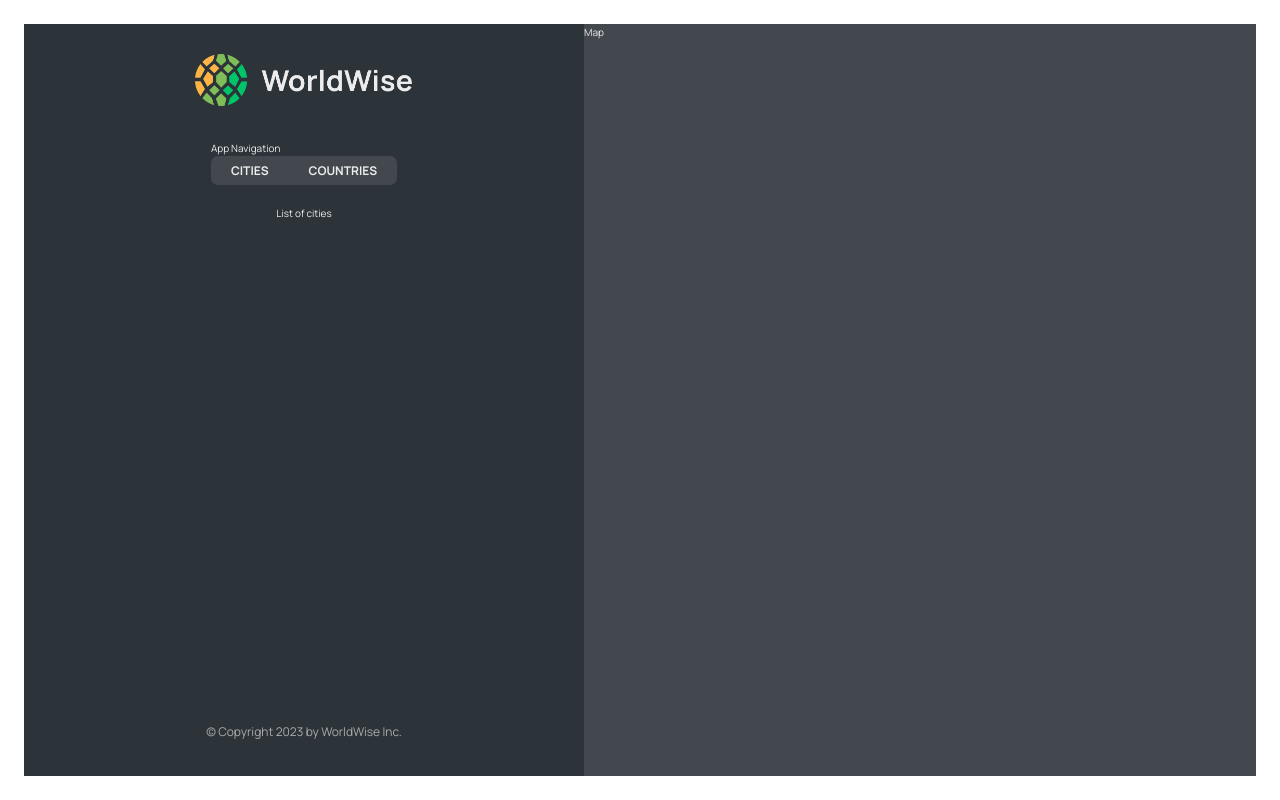
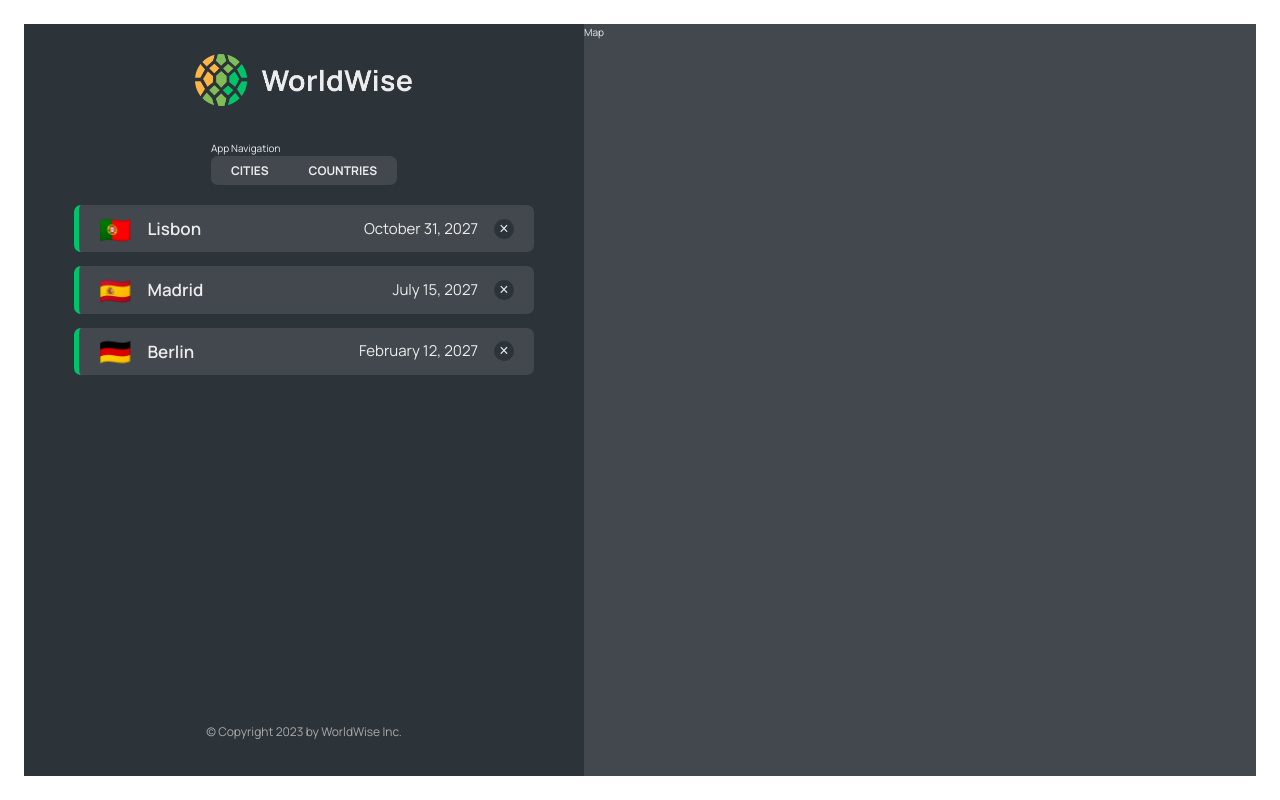
Before and after one commit to Charles-Rocke/Wanderlust, a React (Vite) app: page /app in a window 1280 px wide. Built offline with nearby package versions, Linux system fonts and the light colour scheme; data requests are answered from the project's data file.

Commit message:
Added city items from fetch

```diff
--- a/package.json
+++ b/package.json
@@ -7,9 +7,11 @@
     "dev": "vite",
     "build": "vite build",
     "lint": "eslint src --ext js,jsx --report-unused-disable-directives --max-warnings 0",
-    "preview": "vite preview"
+    "preview": "vite preview",
+    "server": "json-server --watch data/cities.json --port 9000 --delay 500"
   },
   "dependencies": {
+    "json-server": "^0.17.3",
     "react": "^18.2.0",
     "react-dom": "^18.2.0",
     "react-router-dom": "^6.14.1"
--- a/src/App.jsx
+++ b/src/App.jsx
@@ -5,8 +5,31 @@
 import PageNotFound from "./pages/PageNotFound";
 import AppLayout from "./pages/AppLayout";
 import Login from "./pages/Login";
+import CityList from "./components/CityList";
+import { useEffect, useState } from "react";
+
+const BASE_URL = "http://localhost:9000";
 
 function App() {
+  const [cities, setCities] = useState([]);
+  const [isLoading, setIsLoading] = useState(false);
+
+  useEffect(function () {
+    async function fetchCities() {
+      try {
+        setIsLoading(true);
+        const res = await fetch(`${BASE_URL}/cities`);
+        const data = await res.json();
+        setCities(data);
+      } catch {
+        alert("There was an error loading data...");
+      } finally {
+        setIsLoading(false);
+      }
+    }
+    fetchCities();
+  }, []);
+
   return (
     <BrowserRouter>
       <Routes>
@@ -15,8 +38,14 @@
         <Route path="pricing" element={<Pricing />} />
         <Route path="login" element={<Login />} />
         <Route path="app" element={<AppLayout />}>
-          <Route index element={<p>List of cities</p>} />
-          <Route path="cities" element={<p>List of Cities</p>} />
+          <Route
+            index
+            element={<CityList cities={cities} isLoading={isLoading} />}
+          />
+          <Route
+            path="cities"
+            element={<CityList cities={cities} isLoading={isLoading} />}
+          />
           <Route path="countries" element={<p>Countries</p>} />
           <Route path="form" element={<p>Form</p>} />
         </Route>
--- /dev/null
+++ b/src/components/CityItem.jsx
@@ -0,0 +1,22 @@
+import styles from "./CityItem.module.css";
+
+const formatDate = (date) =>
+  new Intl.DateTimeFormat("en", {
+    day: "numeric",
+    month: "long",
+    year: "numeric",
+  }).format(new Date(date));
+
+function CityItem({ city }) {
+  const { cityName, emoji, date } = city;
+  return (
+    <li className={styles.cityItem}>
+      <span className={styles.emoji}>{emoji}</span>
+      <h3 className={styles.name}>{cityName}</h3>
+      <time className={styles.date}>{formatDate(date)}</time>
+      <button className={styles.deleteBtn}>&times;</button>
+    </li>
+  );
+}
+
+export default CityItem;
--- /dev/null
+++ b/src/components/CityList.jsx
@@ -0,0 +1,20 @@
+import Spinner from "./Spinner";
+import styles from "./CityList.module.css";
+import CityItem from "./CityItem";
+import Message from "./Message";
+
+function CityList({ cities, isLoading }) {
+  if (isLoading) return <Spinner />;
+
+  if (!cities.length)
+    return <Message message="Add your first city by clicking on the map" />;
+  return (
+    <ul className={styles.cityList}>
+      {cities.map((city) => (
+        <CityItem city={city} key={city.id} />
+      ))}
+    </ul>
+  );
+}
+
+export default CityList;
```
Also changed, not shown: 1 other file (tests, documents, lock files or other folders).
